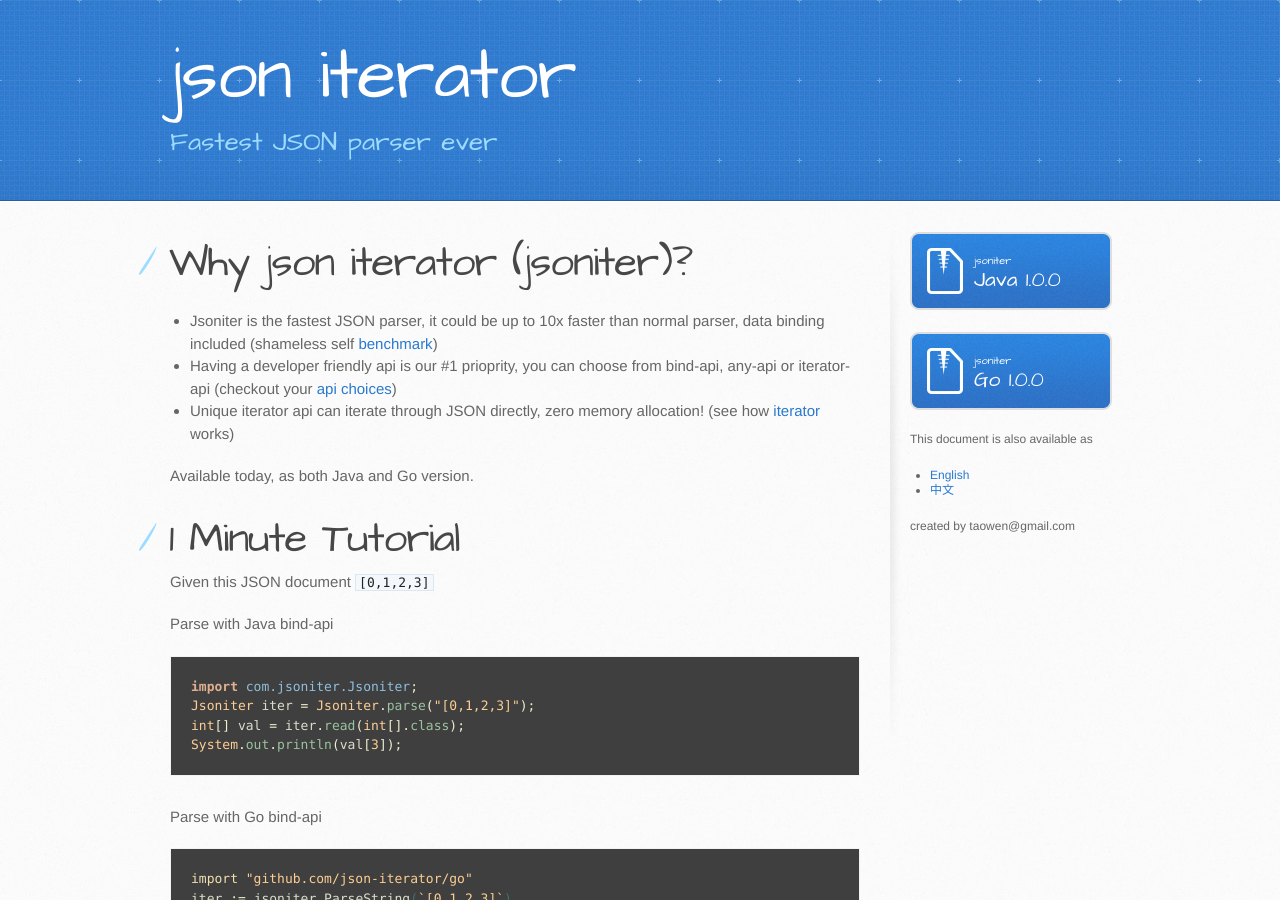
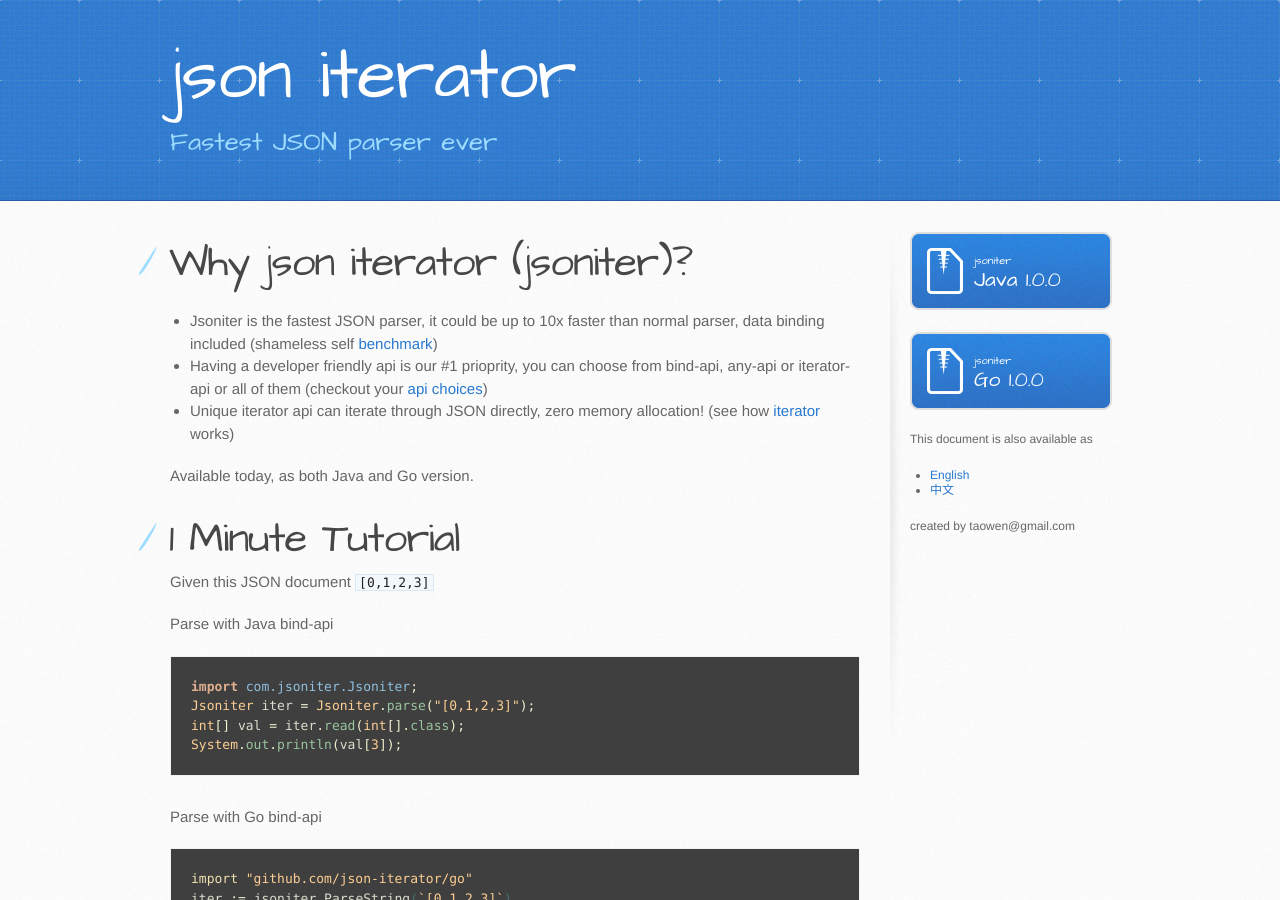
Before and after one commit to json-iterator/json-iterator.github.io, a Jekyll site: the page built from index.md, in a window 1280 px wide and 900 px high. Built offline with Jekyll 4.4.1, drawn with Linux system fonts in a browser that asks for light colours; comment, search, counter and statistics services are not loaded.

Commit message:
Update index.md

```diff
--- a/index.md
+++ b/index.md
@@ -6,8 +6,8 @@
 # Why json iterator (jsoniter)?
 
 * Jsoniter is the fastest JSON parser, it could be up to 10x faster than normal parser, data binding included (shameless self [benchmark](/benchmark.html))
-* Having a developer friendly api is our #1 prioprity, you can choose from bind-api, any-api or iterator-api (checkout your [api choices](/api.html))
-* Unique iterator api can iterate through JSON directly, zero memory allocation! (see how [iterator](/api.html) works)
+* Having a developer friendly api is our #1 prioprity, you can choose from bind-api, any-api or iterator-api or all of them (checkout your [api choices](/api.html))
+* Unique iterator api can iterate through JSON directly, zero memory allocation! (see how [iterator](/api.html#iterator-api) works)
 
 Available today, as both Java and Go version.
 
```
